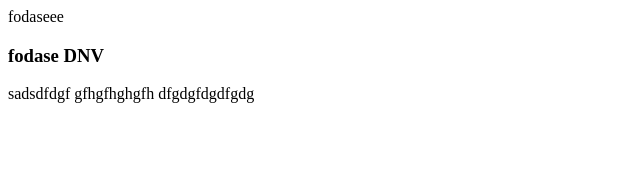
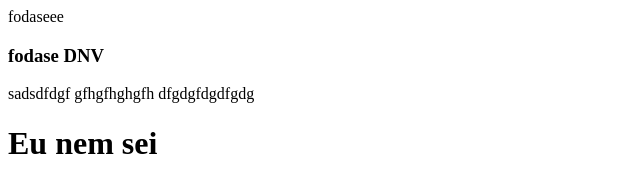
Before and after one commit to papato2/againMan, a plain HTML site: page index.html in a window 1280 px wide. Shown: the whole page, without its empty margins (0-640 px from the left). Drawn offline with Linux system fonts and the light colour scheme.

Commit message:
commita doido

```diff
--- a/index.html
+++ b/index.html
@@ -3,3 +3,4 @@
 gfhgfhghgfh
 
 dfgdgfdgdfgdg
+<h1>Eu nem sei</h1>
```
